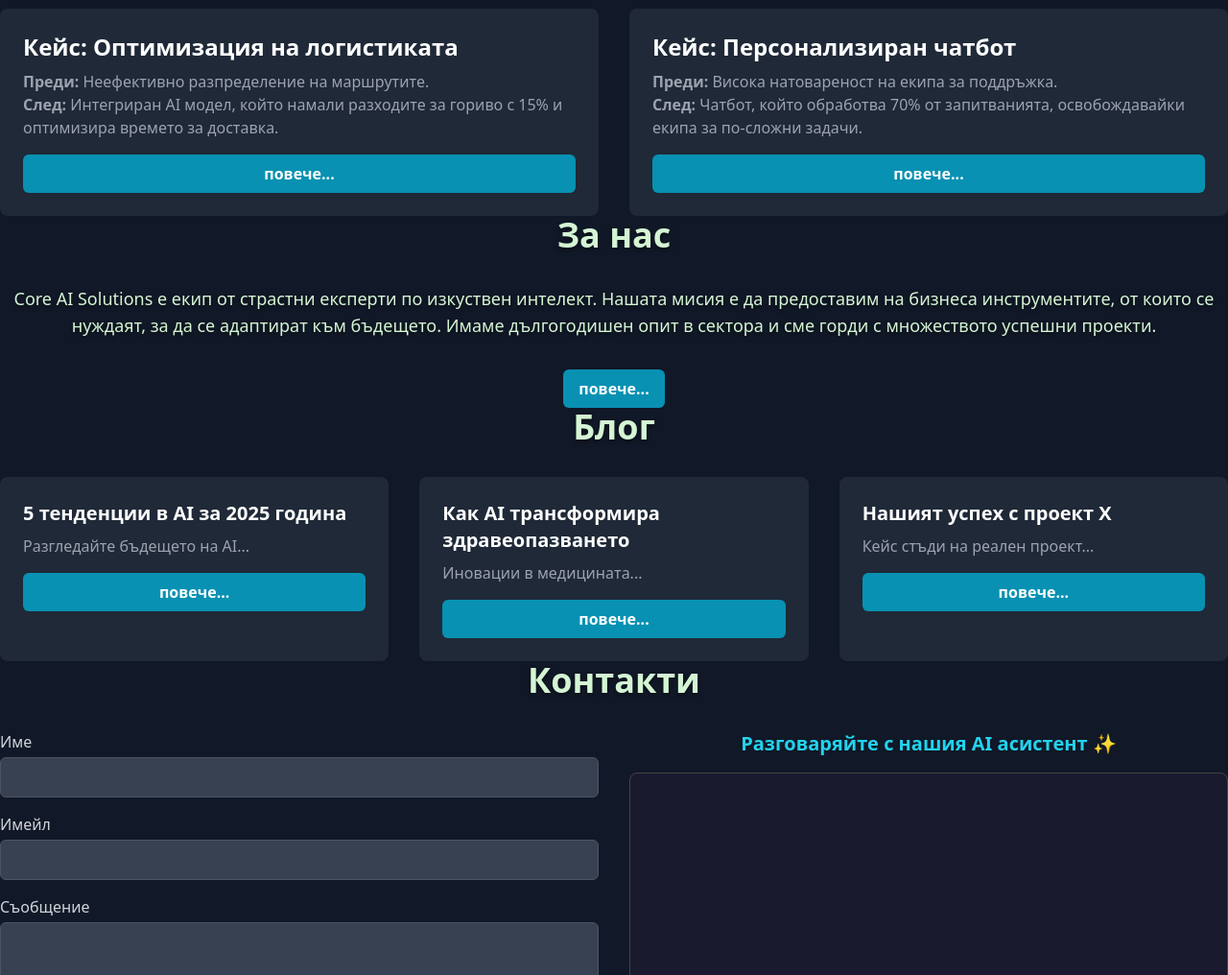
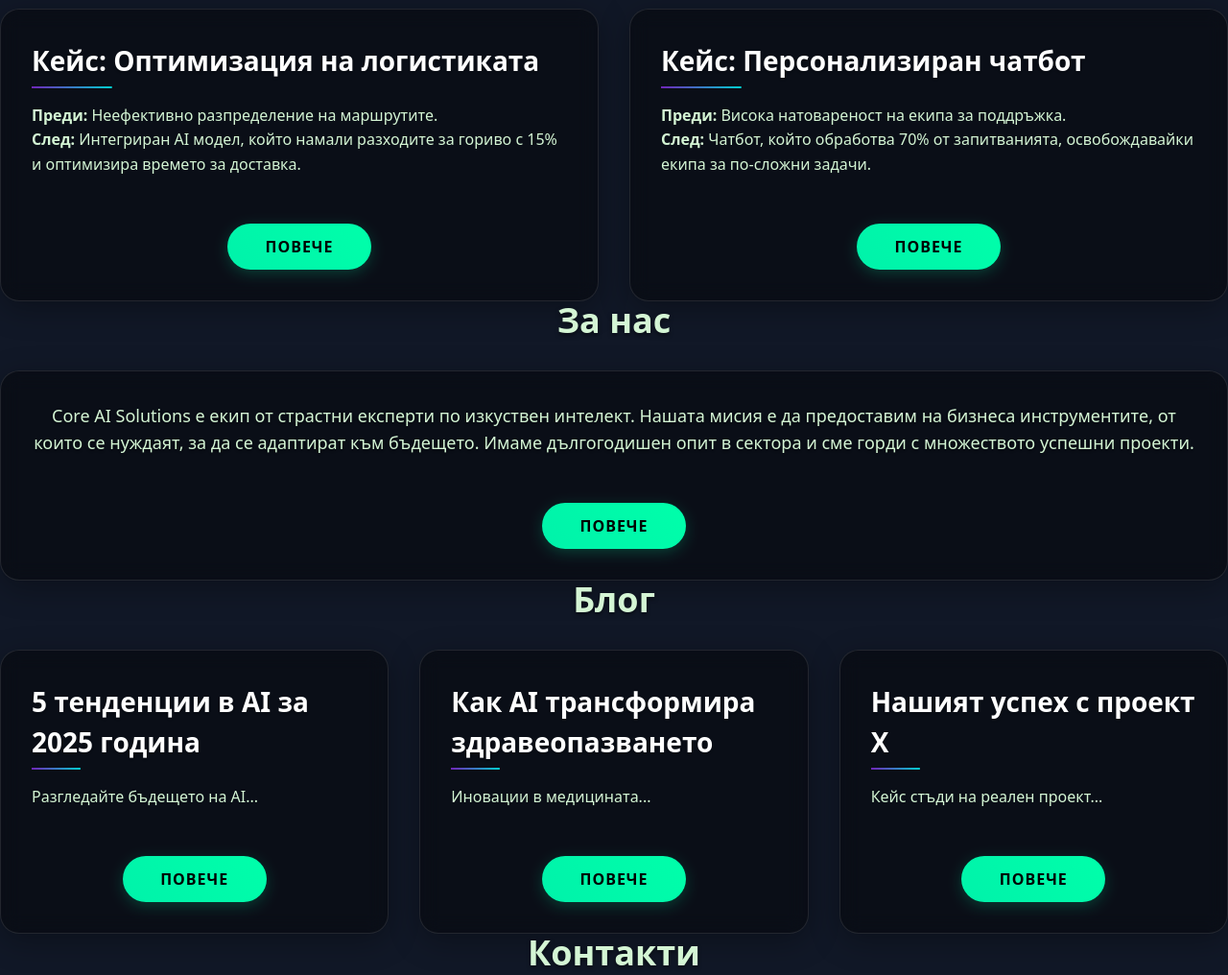
Before and after one commit to DeyanShahov/Core-AI-Solutions-WebPage, a website with bundled scripts: page index.html in a window 1280 px wide. Shown: the part 2940-3956 px from the top of the page at 96% size. Built offline with nearby package versions, Linux system fonts and the light colour scheme.

Commit message:
Set new UI for all sections

```diff
--- a/components/about.html
+++ b/components/about.html
@@ -1,7 +1,14 @@
 <section id="about" class="section">
     <h2 class="text-4xl font-bold mb-8 text-center soft-green-text">За нас</h2>
-    <p class="text-lg soft-green-text mb-4 text-center">Core AI Solutions е екип от страстни експерти по изкуствен интелект. Нашата мисия е да предоставим на бизнеса инструментите, от които се нуждаят, за да се адаптират към бъдещето. Имаме дългогодишен опит в сектора и сме горди с множеството успешни проекти.</p>
-    <div class="flex justify-center">
-        <a href="/pages/about.html" class="mt-4 inline-block text-center px-4 py-2 bg-cyan-600 hover:bg-cyan-700 text-white rounded-md font-bold transition-colors duration-300">повече...</a>
+    <div class="grid grid-cols-1 gap-8">
+        <div class="service-card">
+            <div class="content">
+                <div class="progress-line"></div>
+                <p class="text-lg soft-green-text mb-4 text-center">Core AI Solutions е екип от страстни експерти по изкуствен интелект. Нашата мисия е да предоставим на бизнеса инструментите, от които се нуждаят, за да се адаптират към бъдещето. Имаме дългогодишен опит в сектора и сме горди с множеството успешни проекти.</p>
+            </div>
+            <div class="text-center mt-6">
+                <a href="/pages/about.html" class="btn-more">повече</a>
+            </div>
+        </div>
     </div>
 </section>
--- a/components/blog.html
+++ b/components/blog.html
@@ -1,20 +1,35 @@
 <section id="blog" class="section">
     <h2 class="text-4xl font-bold mb-8 text-center soft-green-text">Блог</h2>
     <div class="grid md:grid-cols-3 gap-8">
-        <div class="bg-gray-800 p-6 rounded-lg reflect-hover">
-            <h3 class="text-xl font-bold mb-2">5 тенденции в AI за 2025 година</h3>
-            <p class="text-gray-400">Разгледайте бъдещето на AI...</p>
-            <a href="/pages/blog-ai-trends-2025.html" class="mt-4 inline-block w-full text-center px-4 py-2 bg-cyan-600 hover:bg-cyan-700 text-white rounded-md font-bold transition-colors duration-300">повече...</a>
+        <div class="service-card">
+            <div class="content">
+                <div class="progress-line"></div>
+                <h3>5 тенденции в AI за 2025 година</h3>
+                <p>Разгледайте бъдещето на AI...</p>
+            </div>
+            <div class="text-center mt-6">
+                <a href="/pages/blog-ai-trends-2025.html" class="btn-more">повече</a>
+            </div>
         </div>
-        <div class="bg-gray-800 p-6 rounded-lg reflect-hover">
-            <h3 class="text-xl font-bold mb-2">Как AI трансформира здравеопазването</h3>
-            <p class="text-gray-400">Иновации в медицината...</p>
-            <a href="/pages/blog-ai-healthcare.html" class="mt-4 inline-block w-full text-center px-4 py-2 bg-cyan-600 hover:bg-cyan-700 text-white rounded-md font-bold transition-colors duration-300">повече...</a>
+        <div class="service-card">
+            <div class="content">
+                <div class="progress-line"></div>
+                <h3>Как AI трансформира здравеопазването</h3>
+                <p>Иновации в медицината...</p>
+            </div>
+            <div class="text-center mt-6">
+                <a href="/pages/blog-ai-healthcare.html" class="btn-more">повече</a>
+            </div>
         </div>
-        <div class="bg-gray-800 p-6 rounded-lg reflect-hover">
-            <h3 class="text-xl font-bold mb-2">Нашият успех с проект X</h3>
-            <p class="text-gray-400">Кейс стъди на реален проект...</p>
-            <a href="/pages/blog-project-x.html" class="mt-4 inline-block w-full text-center px-4 py-2 bg-cyan-600 hover:bg-cyan-700 text-white rounded-md font-bold transition-colors duration-300">повече...</a>
+        <div class="service-card">
+            <div class="content">
+                <div class="progress-line"></div>
+                <h3>Нашият успех с проект X</h3>
+                <p>Кейс стъди на реален проект...</p>
+            </div>
+            <div class="text-center mt-6">
+                <a href="/pages/blog-project-x.html" class="btn-more">повече</a>
+            </div>
         </div>
     </div>
 </section>
--- a/components/portfolio.html
+++ b/components/portfolio.html
@@ -1,15 +1,25 @@
 <section id="portfolio" class="section">
     <h2 class="text-4xl font-bold mb-8 text-center soft-green-text">Портфолио</h2>
     <div class="grid md:grid-cols-2 gap-8">
-        <div class="bg-gray-800 p-6 rounded-lg reflect-hover">
-            <h3 class="text-2xl font-bold mb-2">Кейс: Оптимизация на логистиката</h3>
-            <p class="text-gray-400"><b>Преди:</b> Неефективно разпределение на маршрутите. <br><b>След:</b> Интегриран AI модел, който намали разходите за гориво с 15% и оптимизира времето за доставка.</p>
-            <a href="/pages/logistics-optimization.html" class="mt-4 inline-block w-full text-center px-4 py-2 bg-cyan-600 hover:bg-cyan-700 text-white rounded-md font-bold transition-colors duration-300">повече...</a>
+        <div class="service-card">
+            <div class="content">
+                <div class="progress-line"></div>
+                <h3>Кейс: Оптимизация на логистиката</h3>
+                <p><b>Преди:</b> Неефективно разпределение на маршрутите. <br><b>След:</b> Интегриран AI модел, който намали разходите за гориво с 15% и оптимизира времето за доставка.</p>
+            </div>
+            <div class="text-center mt-6">
+                <a href="/pages/logistics-optimization.html" class="btn-more">повече</a>
+            </div>
         </div>
-        <div class="bg-gray-800 p-6 rounded-lg reflect-hover">
-            <h3 class="text-2xl font-bold mb-2">Кейс: Персонализиран чатбот</h3>
-            <p class="text-gray-400"><b>Преди:</b> Висока натовареност на екипа за поддръжка. <br><b>След:</b> Чатбот, който обработва 70% от запитванията, освобождавайки екипа за по-сложни задачи.</p>
-            <a href="/pages/personalized-chatbot.html" class="mt-4 inline-block w-full text-center px-4 py-2 bg-cyan-600 hover:bg-cyan-700 text-white rounded-md font-bold transition-colors duration-300">повече...</a>
+        <div class="service-card">
+            <div class="content">
+                <div class="progress-line"></div>
+                <h3>Кейс: Персонализиран чатбот</h3>
+                <p><b>Преди:</b> Висока натовареност на екипа за поддръжка. <br><b>След:</b> Чатбот, който обработва 70% от запитванията, освобождавайки екипа за по-сложни задачи.</p>
+            </div>
+            <div class="text-center mt-6">
+                <a href="/pages/personalized-chatbot.html" class="btn-more">повече</a>
+            </div>
         </div>
     </div>
 </section>
--- a/css/components.css
+++ b/css/components.css
@@ -179,3 +179,111 @@ body {
     border-radius: 0.5rem;
     margin-bottom: 0.5rem;
 }
+
+/* Service Card Styles */
+.service-card {
+    background: rgba(0, 0, 0, 0.4);
+    backdrop-filter: blur(10px);
+    -webkit-backdrop-filter: blur(10px);
+    border: 1px solid rgba(255, 255, 255, 0.1);
+    border-radius: 20px;
+    padding: 2rem;
+    transition: all 0.3s ease;
+    box-shadow: 0 8px 32px rgba(0, 0, 0, 0.3);
+    display: flex;
+    flex-direction: column;
+    height: 100%;
+}
+
+.service-card .content {
+    flex-grow: 1;
+}
+
+.service-card h3 {
+    color: #fff;
+    font-size: 1.75rem;
+    font-weight: bold;
+    margin-bottom: 1rem;
+    text-shadow: 0 2px 4px rgba(0, 0, 0, 0.3);
+    position: relative;
+    padding-bottom: 0.5rem;
+}
+
+.service-card h3::after {
+    content: '';
+    position: absolute;
+    bottom: 0;
+    left: 0;
+    width: 100%;
+    height: 2px;
+    background: linear-gradient(90deg,
+        rgba(138, 43, 226, 0.8) 0%,
+        rgba(0, 255, 255, 0.8) 100%
+    );
+    transform-origin: left;
+    transform: scaleX(0.15);
+    transition: transform 0.8s ease-out;
+}
+
+.service-card:hover h3::after {
+    transform: scaleX(1);
+}
+
+.service-card p {
+    color: #d4f5d4;
+    line-height: 1.6;
+    margin-bottom: 1.5rem;
+}
+
+.service-card ul {
+    margin-top: 1rem;
+    padding-left: 1rem;
+}
+
+.service-card li {
+    color: #d4f5d4;
+    margin-bottom: 0.5rem;
+    position: relative;
+    padding-left: 1.5rem;
+}
+
+.service-card li::before {
+    content: '•';
+    position: absolute;
+    left: 0;
+    color: #0fa;
+}
+
+.service-card li b {
+    color: #fff;
+    font-weight: 600;
+}
+
+.service-card .btn-more {
+    background: linear-gradient(45deg, #00f2aa, #0fa);
+    color: #000;
+    font-weight: bold;
+    padding: 0.75rem 2rem;
+    border-radius: 30px;
+    text-transform: uppercase;
+    letter-spacing: 1px;
+    transition: all 0.3s ease;
+    display: inline-block;
+    text-align: center;
+    width: auto;
+    min-width: 150px;
+    border: none;
+    box-shadow: 0 4px 15px rgba(0, 255, 170, 0.2);
+}
+
+.service-card .btn-more:hover {
+    transform: translateY(-2px);
+    box-shadow: 0 6px 20px rgba(0, 255, 170, 0.4);
+    background: linear-gradient(45deg, #0fa, #00f2aa);
+}
+
+.service-card:hover {
+    transform: translateY(-5px);
+    box-shadow: 0 8px 30px rgba(0, 255, 170, 0.15);
+    border-color: rgba(0, 255, 170, 0.3);
+}
--- a/css/input.css
+++ b/css/input.css
@@ -1,3 +1,9 @@
 @tailwind base;
 @tailwind components;
 @tailwind utilities;
+
+@layer components {
+  .section {
+    @apply mb-12;
+  }
+}
--- a/index.html
+++ b/index.html
@@ -42,7 +42,3 @@
     <script src="js/main.js" type="module"></script>
 </body>
 </html>
-
-    <script type="module" src="js/main.js"></script>
-</body>
-</html>
```
Also changed, not shown: components/contact.html (+9 -3 lines), css/services-styles.css (+0 -113 lines), gemini/settings.json (added, +8 -0 lines).
